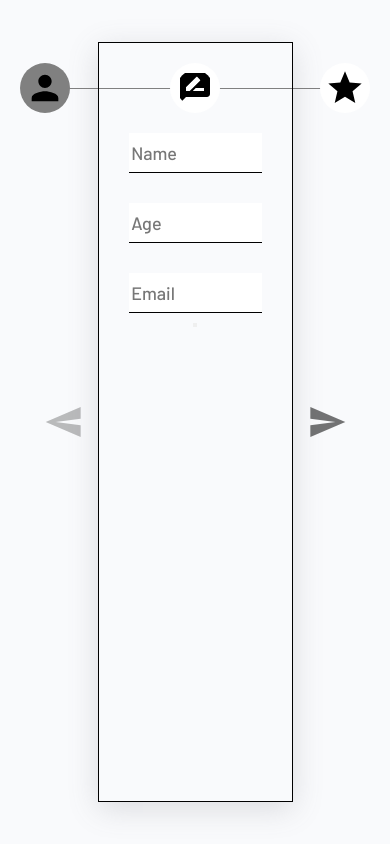
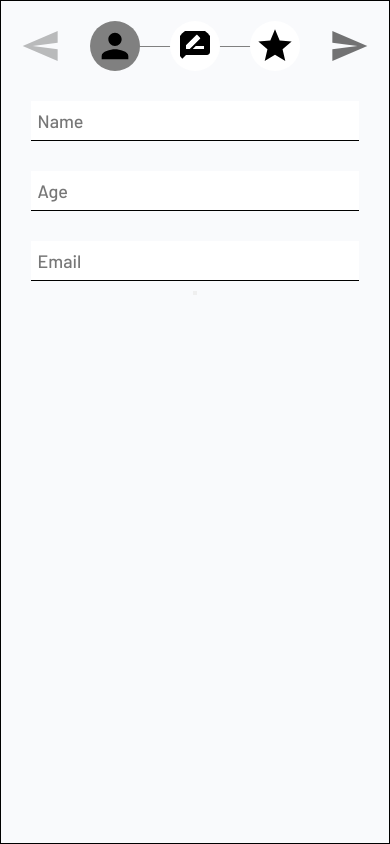
Before and after one commit to DavidGaleno/form-react, a React (Vite) app: page / in a window 390 px wide. Built offline with nearby package versions, Linux system fonts and the light colour scheme.

Commit message:
Responsiveness added

```diff
--- a/src/App.tsx
+++ b/src/App.tsx
@@ -8,11 +8,13 @@ import { Steps } from './components/Steps';
 export const App: React.FC = () => {
   const formComponents = [<UserForm />, <ReviewForm />, <Thanks />]
   const { currentStep, currentComponent, changeStep } = useForm(formComponents)
-   return (
+  return (
     <StyledContainer>
-      <StyledForm onSubmit={(e) =>{e.preventDefault()
-        changeStep(currentStep + 1)}}>
-        <Steps currentStep={currentStep}/>
+      <StyledForm onSubmit={(e) => {
+        e.preventDefault()
+        changeStep(currentStep + 1)
+      }}>
+        <Steps currentStep={currentStep} />
         {currentComponent}
         <BackSendIcon color={currentStep === 0 ? 'disabled' : 'action'} onClick={(e) => changeStep(currentStep - 1)} />
         <button type="submit"><FowardSendIcon color={currentStep === formComponents.length - 1 ? 'disabled' : 'action'} /></button>
@@ -30,6 +32,10 @@ const StyledContainer = styled.div`
   flex-direction:column;
   justify-content:center;
   align-items:center;
+  @media screen and (max-height: 500px){
+    height:100%;
+  }
+
 `
 
 const StyledForm = styled.form`
@@ -41,22 +47,57 @@ const StyledForm = styled.form`
   align-items:center;
   position: relative;
   padding:2rem;
-  box-shadow: rgba(100,100,111,.2) 0px 7px 29px 0px
+  box-shadow: rgba(100,100,111,.2) 0px 7px 29px 0px;
+  @media screen and (max-width: 800px){
+    width:70%;
+  }
+  @media screen and (max-width: 570px){
+    width:90%;
+  }
+  @media screen and (max-width: 570px){
+    width:100%;
+    height:100%;
+  }
+  @media screen and (max-height: 500px){
+    height:100%;
+    width:100%;
+  }
 `
 const StyledSendIcon = styled(SendIcon)`
     cursor:pointer;
     font-size:4rem !important;
     position:absolute;
     top:50%;
+    @media screen and (max-width: 570px){
+      top: 45px;
+  }
+    @media screen and (max-height: 500px){
+      top: 45px;
+  }
+
 
 `
 const BackSendIcon = styled(StyledSendIcon)`
   rotate: 180deg;
   transform:translateY(50%);
   left:-55px;
+  @media screen and (max-width: 570px){
+    left: 20px;
+  }
+  @media screen and (max-height: 500px){
+    left: 20px;
+
+  }
 
 `
 const FowardSendIcon = styled(StyledSendIcon)`
   right:-55px;
   transform:translateY(-50%);
+  @media screen and (max-width: 570px){
+    right: 20px;
+  }
+  @media screen and (max-height: 500px){
+    right: 20px;
+
+  }
 `
--- a/src/components/Steps.tsx
+++ b/src/components/Steps.tsx
@@ -2,24 +2,26 @@ import PersonIcon from '@mui/icons-material/Person';
 import RateReviewIcon from '@mui/icons-material/RateReview';
 import GradeIcon from '@mui/icons-material/Grade';
 import styled from 'styled-components';
-import { createTheme, withStyles } from '@mui/material';
+ import { useEffect, useState } from 'react';
 interface Props {
     currentStep: number
 }
 
-export const Steps: React.FC<Props> = ({ currentStep }: Props, { classes }) => {
-    const theme = createTheme({
-        typography: {
-            fontSize: 5,
+export const Steps: React.FC<Props> = ({ currentStep }: Props) => {
+    //Used useState and useEffect to detect if the user device is a smartphone or PC. Based on the device's width, the screen will show 3 icons in the header or only 1.
+    const [mobileIcons, setMobileIcons] = useState(false)
+    useEffect(() => {
+        if (screen.width < 570) {
+            setMobileIcons(true)
         }
-    })
+    }, [])
 
     return (
         <StyledContainer>
             <StyledStroke />
-            <PersonIcon className='icon' style={{ backgroundColor: currentStep == 0 ? 'gray' : 'white' }} />
-            <RateReviewIcon className='icon' style={{ backgroundColor: currentStep == 1 ? 'gray' : 'white',padding: '.7rem' }} />
-            <GradeIcon className='icon' style={{ backgroundColor: currentStep == 2 ? 'gray' : 'white' }} />
+            <PersonIcon className='icon' style={{ backgroundColor: currentStep === 0 ? 'gray' : 'white', display: mobileIcons && currentStep !== 0 ? 'none' : 'block' }} />
+            <RateReviewIcon className='icon' style={{ backgroundColor: currentStep == 1 ? 'gray' : 'white', padding: '.7rem', display: mobileIcons && currentStep !== 1 ? 'none' : 'block' }} />
+            <GradeIcon className='icon' style={{ backgroundColor: currentStep === 2 ? 'gray' : 'white', display: mobileIcons && currentStep !== 2 ? 'none' : 'block' }} />
         </StyledContainer>
     )
 }
@@ -29,13 +31,20 @@ const StyledContainer = styled.div`
     justify-content:center;
     align-items:center;
     gap:10rem;
+    margin-bottom:2rem;
     position:relative;
-    margin-bottom:1rem;
     .icon{
         font-size:5rem;
         border-radius: 50%;
         padding: .5rem;
     }
+    @media screen and (max-width: 570px){
+      gap: 5rem;
+  }
+    @media screen and (max-width: 570px){
+      gap: 3rem;
+  }
+
 `
 const StyledStroke = styled.div`
     width:92%;
--- a/src/components/Thanks.tsx
+++ b/src/components/Thanks.tsx
@@ -3,11 +3,12 @@ import styled from "styled-components"
 import { GlobalContext } from "../context/globalContext"
 import { icons } from "./icons"
 export const Thanks: React.FC = () => {
-    const {name,age,email,usability,utility,comment} = useContext(GlobalContext)
+    const { name, age, email, usability, utility, comment } = useContext(GlobalContext)
     return (
         <StyledContainer>
+            <h3>Here an resume of your answers</h3>
+            <h4>Submit and get a 10% discount cupom</h4>
             <StyledButton type="submit">SUBMIT</StyledButton>
-            <h3>Here an resume of your answers</h3>
             <Resume>
                 <Box>
                     <label htmlFor="name">Name:</label>
@@ -35,21 +36,19 @@ export const Thanks: React.FC = () => {
                     <Box className="comment-box">
                         <div className="first-section">
                             <label htmlFor="comment">Comments:</label>
-                    <p className="comment">{comment.length > 60 ? `${comment.substring(0,60)}` : comment}</p>
+                            <p className="comment">{comment.length > 60 ? `${comment.substring(0, 60)}` : comment}</p>
                         </div>
-                    <p className="comment">{comment.length > 140 ? `${comment.substring(61,140)}...` : comment}</p>
+                        <p className="comment">{comment.length > 140 ? `${comment.substring(61, 140)}...` : comment}</p>
                     </Box>
                 }
             </Resume>
-            <h4>Submit and get a 10% discount cupom</h4>
         </StyledContainer>
     )
 }
 const StyledContainer = styled.div`
     width:100%;
-    height:100%;
     display:flex;
-    justify-content:space-evenly;
+    gap: 2rem;
     align-items:center;
     flex-direction:column;
     h3{
@@ -61,6 +60,10 @@ const StyledContainer = styled.div`
         color:gray;
         font-size:2rem;
     }
+    @media screen and (max-height: 500px){
+        justify-content:flex-start;
+    }
+
 `
 const Resume = styled.div`
     width:100%;
@@ -75,6 +78,10 @@ const Resume = styled.div`
         justify-content:center;
         flex-wrap: wrap;
         flex-direction: column;
+    }
+    @media screen and (max-height: 500px){
+      overflow-y: visible;
+      max-height:fit-content;
   }
 
 `
--- a/src/components/UserForm.tsx
+++ b/src/components/UserForm.tsx
@@ -24,4 +24,7 @@ const StyledContainer = styled.div`
     display:flex;
     flex-direction:column;
     gap: 3rem;
+    @media screen and (max-height: 500px){
+      height:100vh;
+  }
 `
```
Lines whose indentation alone changed are shown as unchanged.
